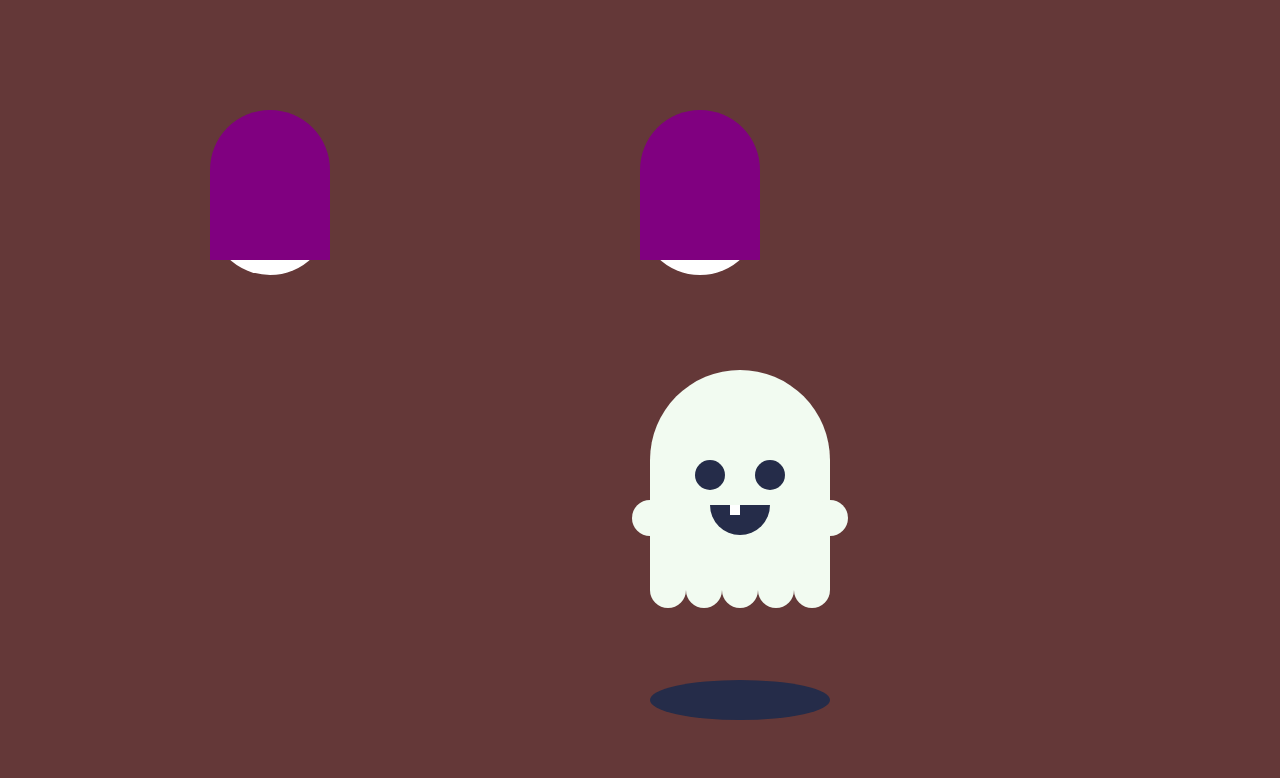
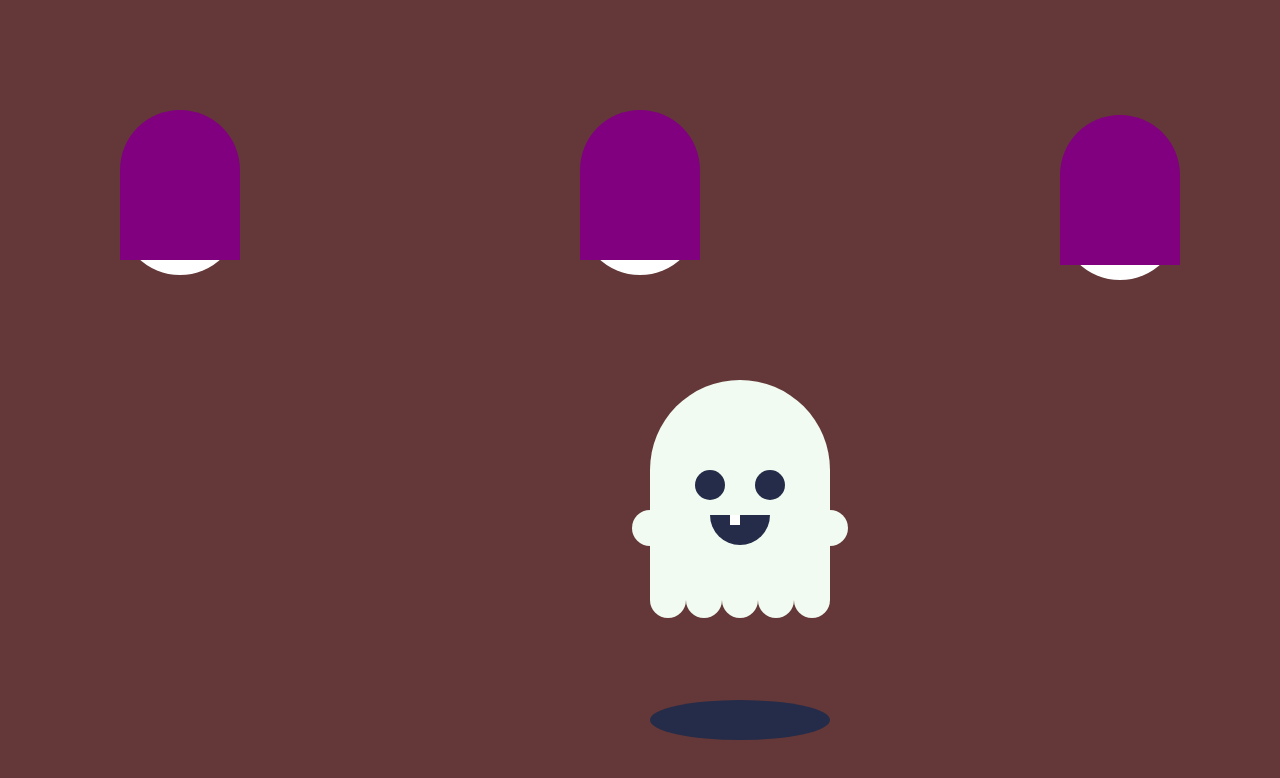
Before and after one commit to Shagan742/spooky-ghost-animation, a plain HTML site: page index.html in a window 1280 px wide. Drawn offline with Linux system fonts and the light colour scheme.

Commit message:
added lights

```diff
--- a/index.html
+++ b/index.html
@@ -8,12 +8,14 @@
 </head>
 <body>
     <div id="container">
+        <div id="lights">
         <div id="left-light"></div>
         <div id="white-part-of-light1"></div>
         <div id="middle-light"></div>
         <div id="white-part-of-light2"></div>
         <div id="right-light"></div>
         <div id="white-part-of-light3"></div>
+        </div>
         <div id="spooky">
             <div id="body">
                 <div id="eyes"></div>
--- a/style.css
+++ b/style.css
@@ -32,13 +32,13 @@ body {
     border-top-left-radius:900px;
     border-top-right-radius:900px;
     z-index:1;
-    left:-230px;
+    left:-320px;
     top:60px;
 }
 
 #white-part-of-light1 {
     background:white;
-    left:-230px;
+    left:-320px;
     top:-75px;
     position:relative;
     width:120px;
@@ -54,14 +54,37 @@ body {
     border-top-left-radius:900px;
     border-top-right-radius:900px;
     z-index:1;
-    left:200px;
+    left:140px;
     top:-240px;
 }
 
 #white-part-of-light2 {
     background:white;
-    left:200px;
+    left:140px;
     top:-375px;
+    position:relative;
+    width:120px;
+    height:150px;
+    border-radius:60px;
+    z-index:0;
+}
+
+#right-light {
+    background:purple;
+    width:120px;
+    height:150px;
+    position:relative;
+    border-top-left-radius:900px;
+    border-top-right-radius:900px;
+    z-index:1;
+    right:-620px;
+    top:-535px;
+}
+
+#white-part-of-light3 {
+    background:white;
+    right:-620px;
+    top:-670px;
     position:relative;
     width:120px;
     height:150px;
@@ -84,7 +107,7 @@ body {
     background: #f2fbf1;
     border-top-left-radius:90px;
     border-top-right-radius:90px;
-    bottom:330px;
+    bottom:620px;
 }
 
 #spooky #body:before, #spooky #body:after {
@@ -171,7 +194,7 @@ body {
     border-radius:50%;
     animation: translate 2s infinite;
     position:relative;
-    bottom:290px;
+    bottom:570px;
 }
 
 @keyframes floaty {
```
